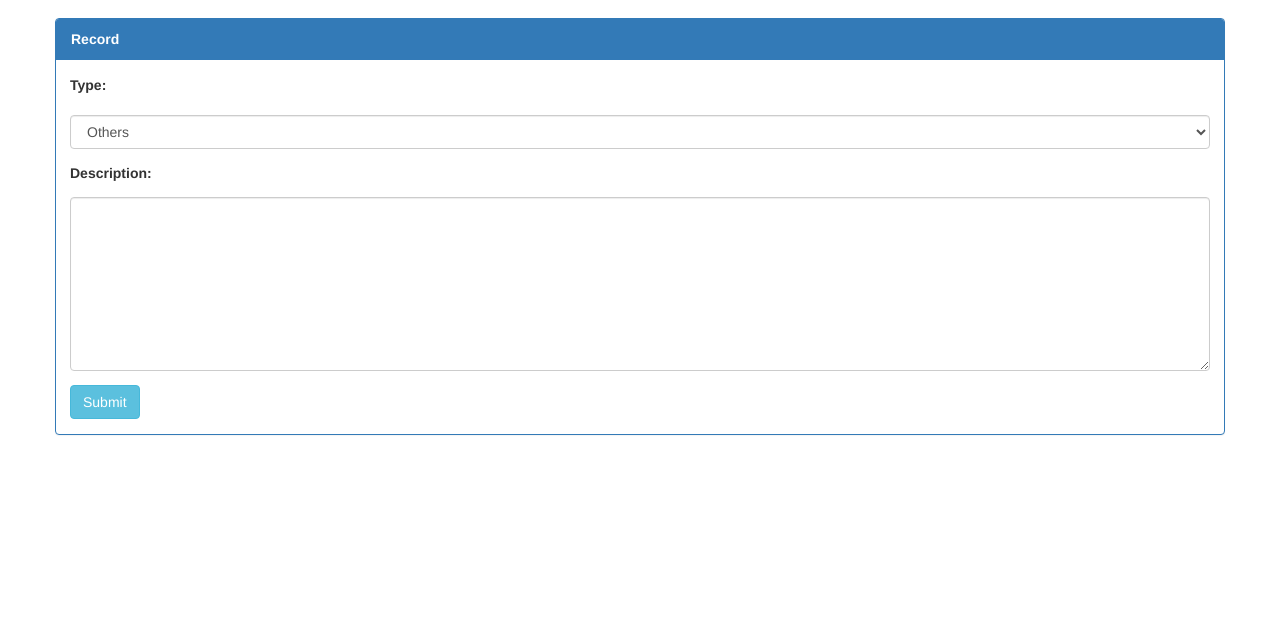
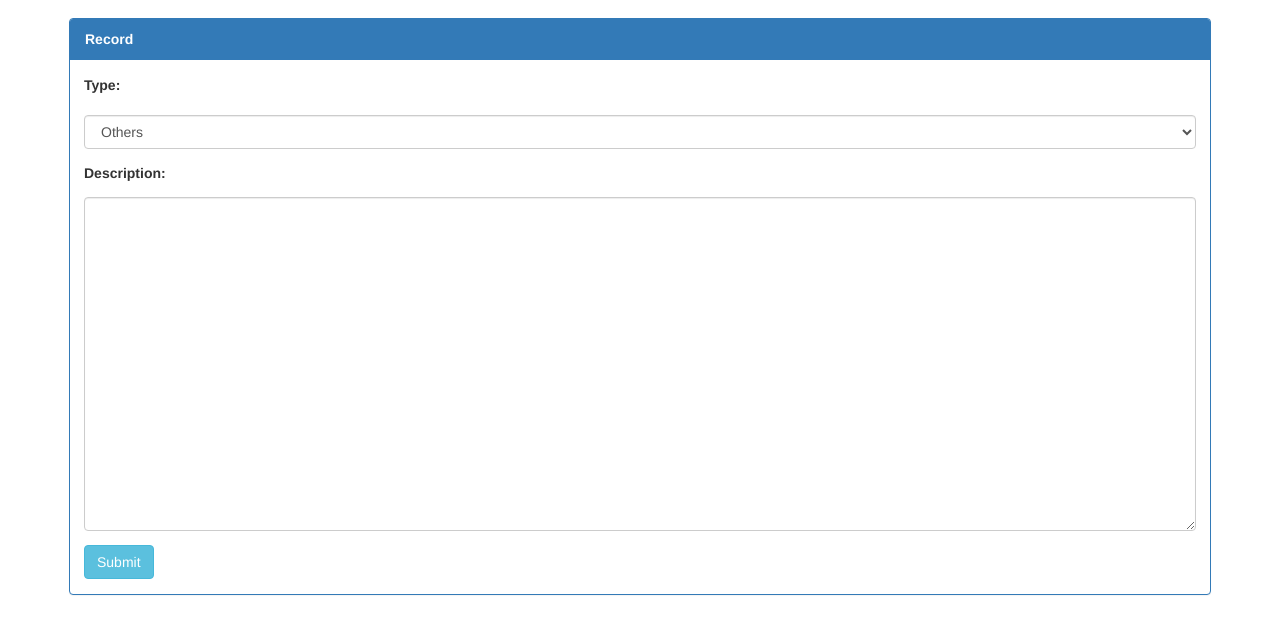
Before and after one commit to KunHK/KunHK.github.io, a plain HTML site: page index.html in a window 1280 px wide. Shown: the part 54-688 px from the top of the page. Drawn offline with nearby package versions, Linux system fonts and the light colour scheme.

Commit message:
Update index.html

```diff
--- a/index.html
+++ b/index.html
@@ -85,7 +85,7 @@
 
 
 <div class="container">
-  <div class="row">
+  <div class="row"  style="padding-left:1em; padding-right:1em;" >
   <div class="panel panel-primary">
       <div class="panel-heading" style="font-weight: bold;" >Record</div>
       <div class="panel-body">
@@ -108,7 +108,7 @@
 
 		<div class="row rowcss">
 
-	  <textarea rows="8" id="Description" class="form-control" ></textarea>
+	  <textarea rows="16" id="Description" class="form-control" ></textarea>
 		</div>
 
 		<div class="row rowcss">
```
